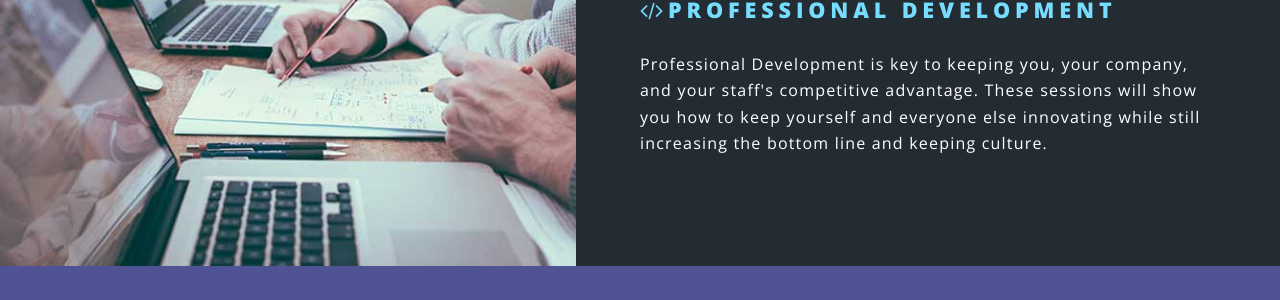
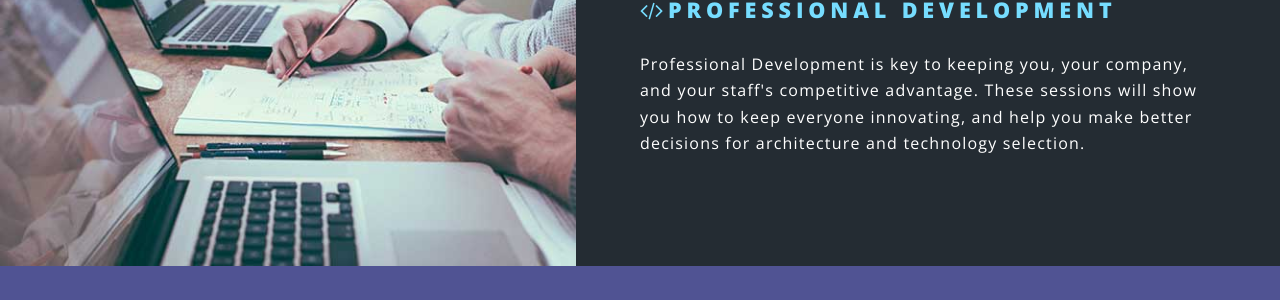
Before and after one commit to fullstackto/bifrost, a Jekyll site: the page built from index.html, in a window 1280 px wide and 900 px high, scrolled down 2256 px. Shown: the part 207-507 px from the top of the window. Built offline with Jekyll 4.4.1, drawn with Linux system fonts in a browser that asks for light colours.

Commit message:
Content model

```diff
--- a/index.html
+++ b/index.html
@@ -50,7 +50,7 @@ layout: landing
 						<section class="spotlight">
 							<div class="image"><img src="images/pic03.jpg" alt="" /></div><div class="content">
 								<h2><span class="icon fa-code style3">Professional Development</h2>
-								<p>Professional Development is key to keeping you, your company, and your staff's competitive advantage. These sessions will show you how to keep yourself and everyone else innovating while still increasing the bottom line and keeping culture.</p>
+								<p>Professional Development is key to keeping you, your company, and your staff's competitive advantage. These sessions will show you how to keep everyone innovating, and help you make better decisions for architecture and technology selection. </p>
 							</div>
 						</section>
 					</section>
```
